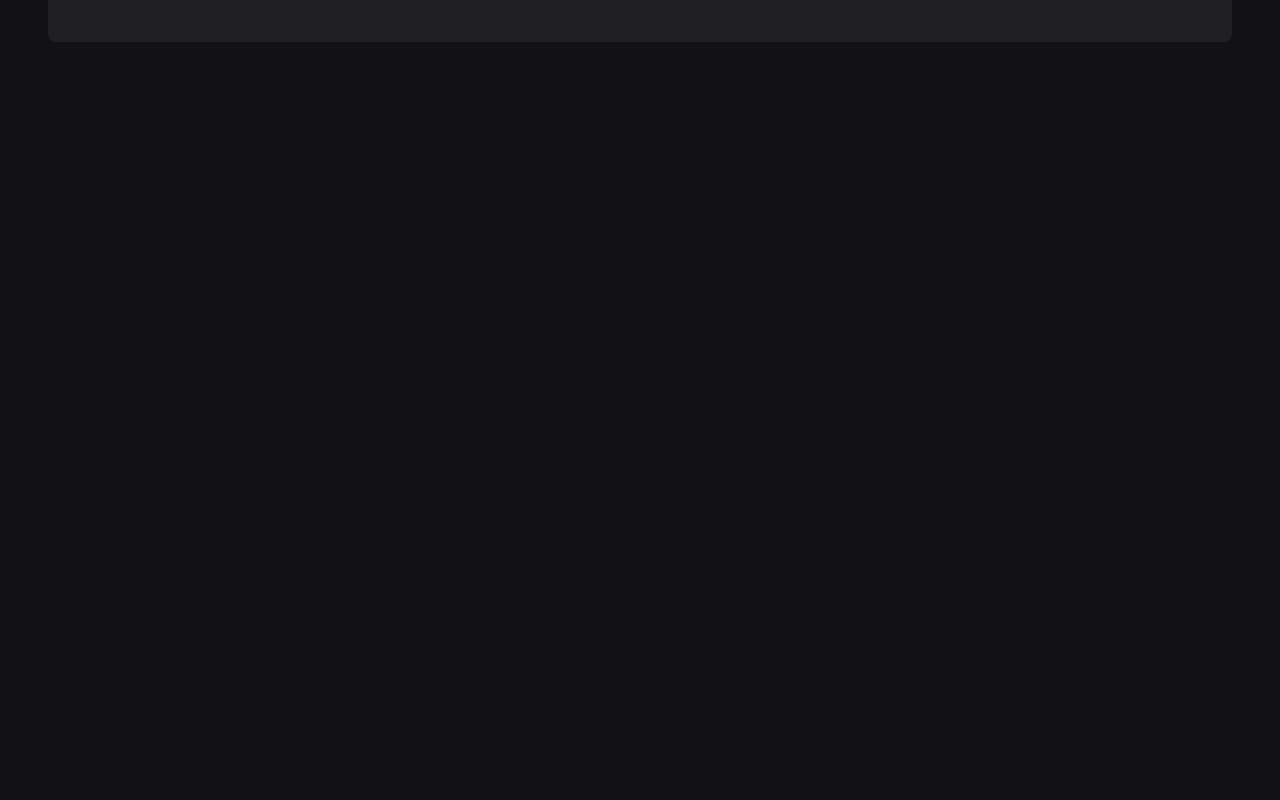
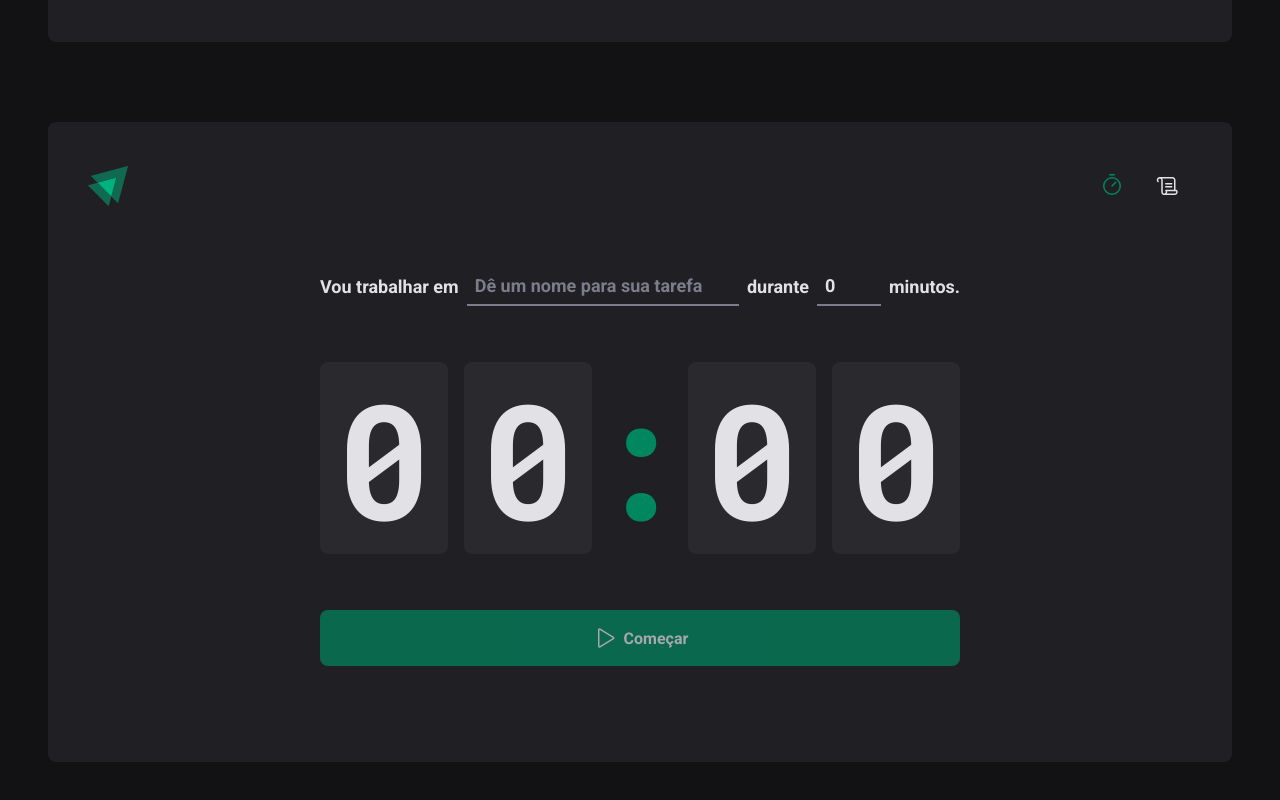
Before and after one commit to thiagoleite92/ignite-timer, a React (Vite) app: page / in a window 1280 px wide. Shown: the part 678-1478 px from the top of the page. Before the commit the page ends 800 px from the top, so only its background shows below. Built offline with nearby package versions, Linux system fonts and the light colour scheme.

Commit message:
feat: useContext provider and refactor home page

```diff
--- a/src/App.tsx
+++ b/src/App.tsx
@@ -4,11 +4,15 @@
 import { defaultTheme } from './styles/themes/default'
 import { GlobalStyle } from './styles/global'
 import Router from './Router'
+import { CyclesContextProvider } from './contexts/CyclesContext'
 
 export function App() {
   return (
     <ThemeProvider theme={defaultTheme}>
       <BrowserRouter>
+        <CyclesContextProvider>
+          <Router />
+        </CyclesContextProvider>
         <Router />
       </BrowserRouter>
       <GlobalStyle />
--- /dev/null
+++ b/src/contexts/CyclesContext.tsx
@@ -0,0 +1,108 @@
+import { ReactNode, createContext, useState } from 'react'
+
+interface CreateCycleData {
+  task: string
+  minutesAmount: number
+}
+
+interface Cycle {
+  id: string
+  task: string
+  minutesAmount: number
+  startDate: Date
+  interrupteDate?: Date
+  finishedDate?: Date
+}
+
+interface CyclesContextType {
+  cycles: Array<Cycle>
+  activeCycle: Cycle | undefined
+  activeCycleId: string | null
+  amountSecondsPassed: number
+  markCurrentCycleAsFinished: () => void
+  setSecondsPassed: (seconds: number) => void
+  createNewCycle: (data: CreateCycleData) => void
+  interruptCurrentCycle: () => void
+}
+
+export const CyclesContext = createContext({} as CyclesContextType)
+
+interface CyclesContextProviderProps {
+  children: ReactNode
+}
+
+export const CyclesContextProvider = ({
+  children,
+}: CyclesContextProviderProps) => {
+  const [cycles, setCycles] = useState<Array<Cycle>>([])
+  const [activeCycleId, setActiveCycleId] = useState<string | null>(null)
+  const [amountSecondsPassed, setAmountSecondsPassed] = useState(0)
+
+  const activeCycle = cycles.find(({ id }) => id === activeCycleId)
+
+  const markCurrentCycleAsFinished = () => {
+    setCycles((oldState) =>
+      oldState.map((cycle) => {
+        if (cycle.id === activeCycleId) {
+          return { ...cycle, interrupteDate: new Date() }
+        } else {
+          return cycle
+        }
+      }),
+    )
+  }
+
+  const setSecondsPassed = (seconds: number) => {
+    setAmountSecondsPassed(seconds)
+  }
+
+  const createNewCycle = ({ minutesAmount, task }: CreateCycleData) => {
+    const id = String(new Date().getTime())
+
+    const newCycle: Cycle = {
+      id,
+      task,
+      minutesAmount,
+      startDate: new Date(),
+    }
+
+    setCycles((oldState) => [...oldState, newCycle])
+    setActiveCycleId(id)
+    setAmountSecondsPassed(0)
+
+    // reset()
+  }
+
+  const interruptCurrentCycle = () => {
+    setCycles((oldState) =>
+      oldState.map((cycle) => {
+        if (cycle.id === activeCycleId) {
+          return { ...cycle, interrupteDate: new Date() }
+        } else {
+          return cycle
+        }
+      }),
+    )
+
+    setActiveCycleId(null)
+
+    document.title = 'Pomodoro Ignite'
+  }
+
+  return (
+    <CyclesContext.Provider
+      value={{
+        activeCycle,
+        activeCycleId,
+        amountSecondsPassed,
+        cycles,
+        markCurrentCycleAsFinished,
+        setSecondsPassed,
+        createNewCycle,
+        interruptCurrentCycle,
+      }}
+    >
+      {children}
+    </CyclesContext.Provider>
+  )
+}
--- a/src/pages/Home/components/Countdown/index.tsx
+++ b/src/pages/Home/components/Countdown/index.tsx
@@ -1,7 +1,7 @@
 import { useContext, useEffect } from 'react'
 import { CountdownContainer, Separator } from './styles'
 import { differenceInSeconds } from 'date-fns'
-import { CyclesContext } from '../..'
+import { CyclesContext } from '../../../../contexts/CyclesContext'
 
 export const Countdown = () => {
   const {
--- a/src/pages/Home/components/NewCycleForm/index.tsx
+++ b/src/pages/Home/components/NewCycleForm/index.tsx
@@ -1,7 +1,7 @@
 import { FormContainer, MinutesAmountInput, TaskInput } from './styles'
 import { useContext } from 'react'
-import { CyclesContext } from '../..'
 import { useFormContext } from 'react-hook-form'
+import { CyclesContext } from '../../../../contexts/CyclesContext'
 
 export const NewCycleForm = () => {
   const { activeCycle } = useContext(CyclesContext)
--- a/src/pages/Home/index.tsx
+++ b/src/pages/Home/index.tsx
@@ -1,5 +1,3 @@
-import { createContext, useState } from 'react'
-
 import { FormProvider, useForm } from 'react-hook-form'
 import { zodResolver } from '@hookform/resolvers/zod'
 import { z } from 'zod'
@@ -12,15 +10,8 @@
   StopCountDownButton,
 } from './styles'
 import { Countdown, NewCycleForm } from './components'
-
-interface Cycle {
-  id: string
-  task: string
-  minutesAmount: number
-  startDate: Date
-  interrupteDate?: Date
-  finishedDate?: Date
-}
+import { useContext } from 'react'
+import { CyclesContext } from '../../contexts/CyclesContext'
 
 const newCycleFormValidationSchema = z.object({
   task: z.string().min(1, 'Informe a tarefa'),
@@ -32,20 +23,9 @@
 
 type NewCycleFormData = z.infer<typeof newCycleFormValidationSchema>
 
-interface CyclesContextType {
-  activeCycle: Cycle | undefined
-  activeCycleId: string | null
-  amountSecondsPassed: number
-  markCurrentCycleAsFinished: () => void
-  setSecondsPassed: (seconds: number) => void
-}
-
-export const CyclesContext = createContext({} as CyclesContextType)
-
 export const Home = () => {
-  const [cycles, setCycles] = useState<Array<Cycle>>([])
-  const [activeCycleId, setActiveCycleId] = useState<string | null>(null)
-  const [amountSecondsPassed, setAmountSecondsPassed] = useState(0)
+  const { createNewCycle, interruptCurrentCycle, activeCycle } =
+    useContext(CyclesContext)
 
   const newCycleForm = useForm<NewCycleFormData>({
     resolver: zodResolver(newCycleFormValidationSchema),
@@ -57,82 +37,26 @@
 
   const { watch, reset, handleSubmit } = newCycleForm
 
-  const task = watch('task')
-  const isSubmitDisabled = !task
-
-  const markCurrentCycleAsFinished = () => {
-    setCycles((oldState) =>
-      oldState.map((cycle) => {
-        if (cycle.id === activeCycleId) {
-          return { ...cycle, interrupteDate: new Date() }
-        } else {
-          return cycle
-        }
-      }),
-    )
-  }
-
-  const setSecondsPassed = (seconds: number) => {
-    setAmountSecondsPassed(seconds)
-  }
-
-  const handleCreateNewCycle = ({ minutesAmount, task }: NewCycleFormData) => {
-    const id = String(new Date().getTime())
-
-    const newCycle: Cycle = {
-      id,
-      task,
-      minutesAmount,
-      startDate: new Date(),
-    }
-
-    setCycles((oldState) => [...oldState, newCycle])
-    setActiveCycleId(id)
-    setAmountSecondsPassed(0)
-
+  const handleCreateNewCycle = (data: NewCycleFormData) => {
+    createNewCycle(data)
     reset()
   }
 
-  const handleInterruptCycle = () => {
-    setCycles((oldState) =>
-      oldState.map((cycle) => {
-        if (cycle.id === activeCycleId) {
-          return { ...cycle, interrupteDate: new Date() }
-        } else {
-          return cycle
-        }
-      }),
-    )
-
-    setActiveCycleId(null)
-
-    document.title = 'Pomodoro Ignite'
-  }
-
-  const activeCycle = cycles.find(({ id }) => id === activeCycleId)
+  const task = watch('task')
+  const isSubmitDisabled = !task
 
   return (
     <HomeContainer>
       <form onSubmit={handleSubmit(handleCreateNewCycle)}>
-        <CyclesContext.Provider
-          value={{
-            activeCycle,
-            activeCycleId,
-            markCurrentCycleAsFinished,
-            amountSecondsPassed,
-            setSecondsPassed,
-          }}
-        >
-          <FormProvider {...newCycleForm}>
-            <NewCycleForm />
-          </FormProvider>
-          <Countdown />
-        </CyclesContext.Provider>
+        <FormProvider {...newCycleForm}>
+          <NewCycleForm />
+        </FormProvider>
+        <Countdown />
 
         {activeCycle && (
           <StopCountDownButton
             type="button"
-            onClick={handleInterruptCycle}
+            onClick={interruptCurrentCycle}
           >
             <HandPalm size={24} />
             Interromper
```
